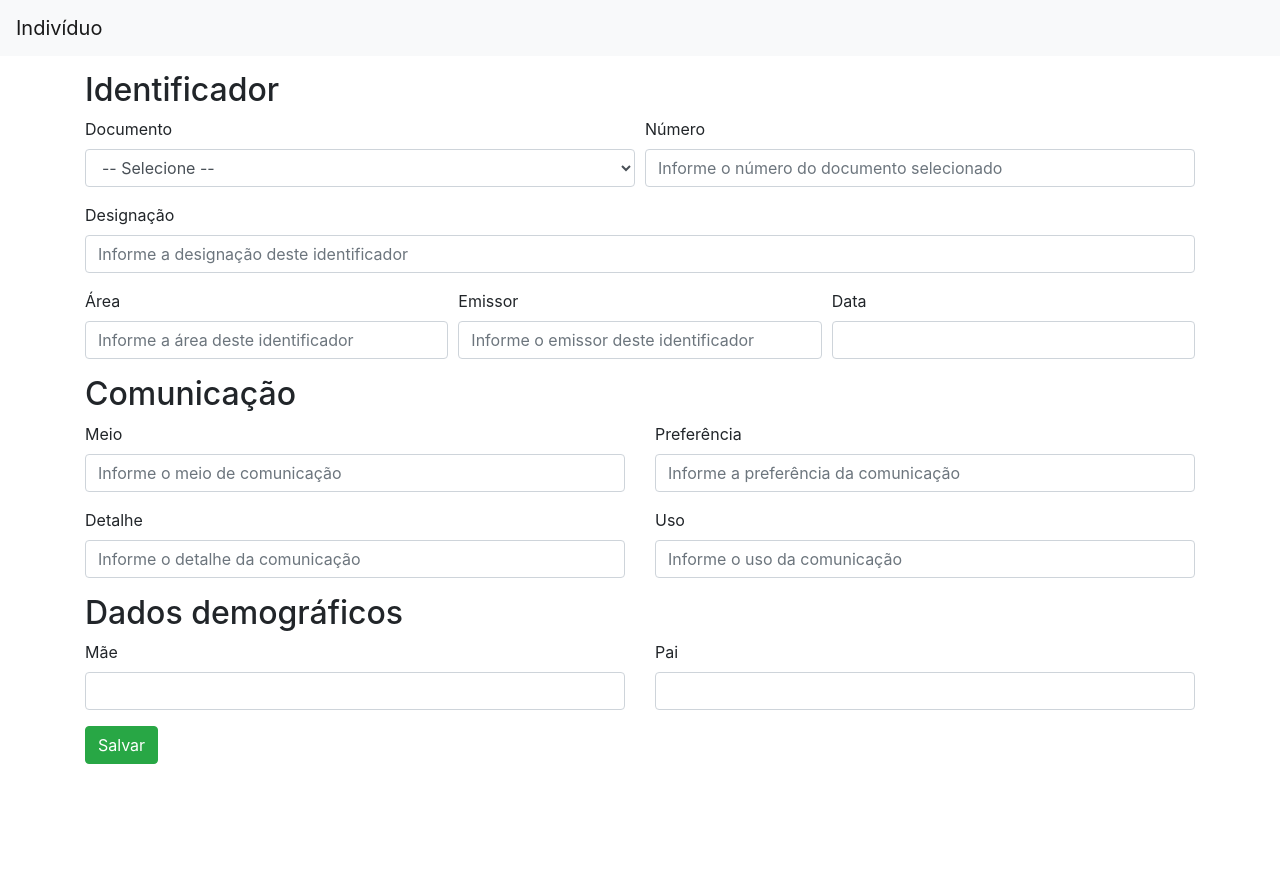
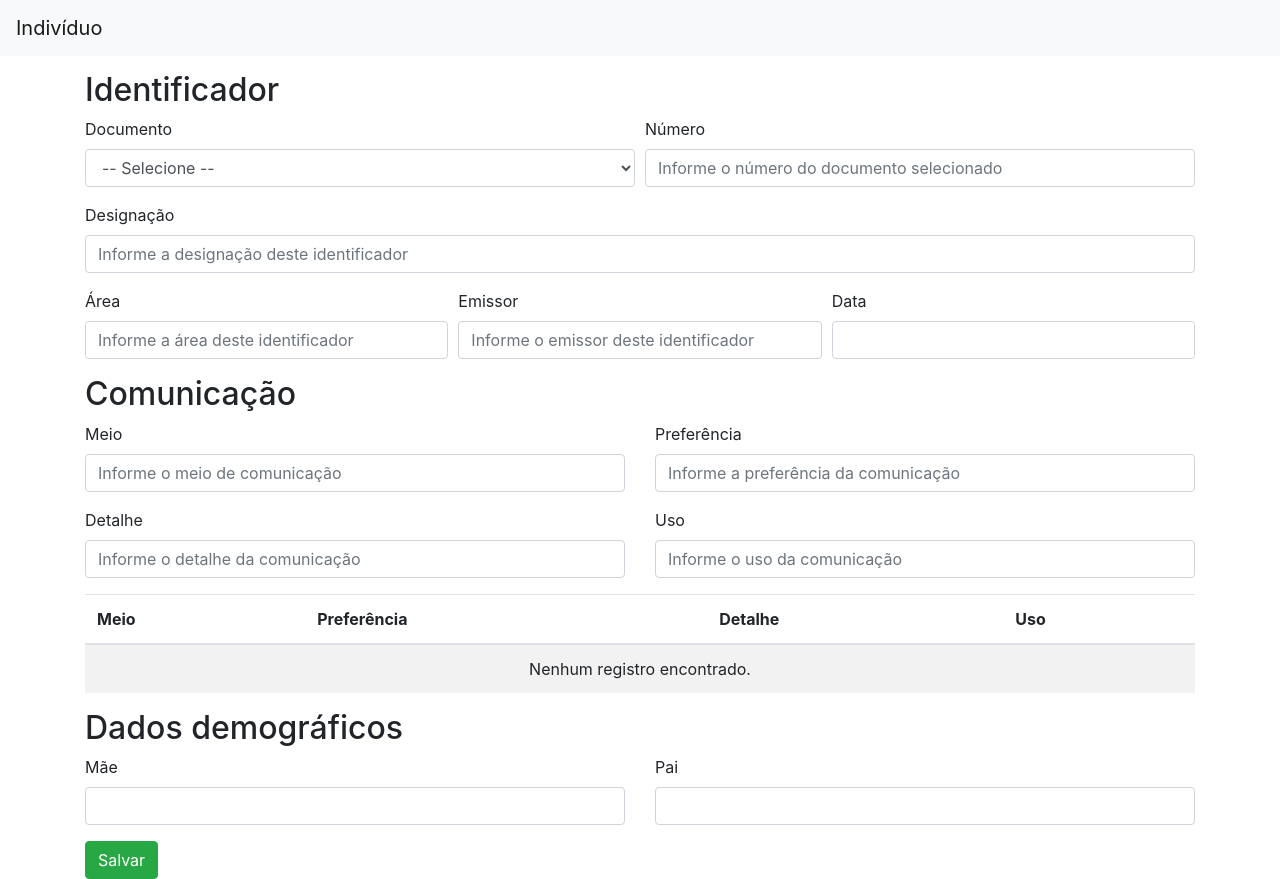
Before and after one commit to orenatoaraujo/fe-2018, an Angular app: page /individuos in a window 1280 px wide. Before the commit the page ends 800 px from the top, so only its background shows below. Built offline with nearby package versions, Linux system fonts and the light colour scheme.

Commit message:
Adicionando a listagem de comunicações

```diff
--- a/src/app/app.module.ts
+++ b/src/app/app.module.ts
@@ -9,6 +9,7 @@ import { IdentificadorComponent } from './identificador/identificador.component'
 import { DadosDemograficosComponent } from './dados-demograficos/dados-demograficos.component';
 import { IndividuosComponent } from './individuos/individuos.component';
 import { ComunicacaoComponent } from './comunicacao/comunicacao.component';
+import { ComunicacaoListaComponent } from './comunicacao/comunicacao-lista.component';
 
 const appRoutes: Routes = [
   { path: 'identificador', component: IdentificadorComponent },
@@ -23,7 +24,8 @@ const appRoutes: Routes = [
     IdentificadorComponent,
     DadosDemograficosComponent,
     IndividuosComponent,
-    ComunicacaoComponent
+    ComunicacaoComponent,
+    ComunicacaoListaComponent
   ],
   imports: [
     BrowserModule,
--- /dev/null
+++ b/src/app/comunicacao/comunicacao-lista.component.html
@@ -0,0 +1,28 @@
+<div class="row">
+  <div class="col-xs-12 col-sm-12 col-md-12 col-lg-12 col-xl-12">
+    <table class="table table-striped table-hover">
+
+        <thead>
+            <tr>
+                <th>Meio</th>
+                <th>Preferência</th>
+                <th>Detalhe</th>
+                <th>Uso</th>
+            </tr>
+        </thead>
+
+        <tbody>
+            <tr *ngIf="comunicacoes.length == 0">
+                <td colspan="4" align="center">Nenhum registro encontrado.</td>
+            </tr>
+            <tr *ngFor="let c of comunicacoes" >
+                <td>{{ c.meio }}</td>
+                <td>{{ c.preferencia }}</td>
+                <td>{{ c.detalhe }}</td>
+                <td>{{ c.uso }}</td>
+            </tr>
+        </tbody>
+
+    </table>
+  </div>
+</div>
--- /dev/null
+++ b/src/app/comunicacao/comunicacao-lista.component.ts
@@ -0,0 +1,24 @@
+import { Component, OnInit } from '@angular/core';
+
+import { Comunicacao } from './comunicacao.model';
+
+@Component({
+  selector: 'app-comunicacao-lista',
+  templateUrl: './comunicacao-lista.component.html',
+  styleUrls: ['./comunicacao-lista.component.css']
+})
+export class ComunicacaoListaComponent implements OnInit {
+
+  comunicacoes: Comunicacao[] = [];
+  mensagem: {};
+  classesCss: {};
+  private currentTimeout: any;
+
+  constructor(
+  ) {}
+
+  ngOnInit(): void {
+
+  }
+
+}
--- a/src/app/comunicacao/comunicacao.component.html
+++ b/src/app/comunicacao/comunicacao.component.html
@@ -30,3 +30,5 @@
       </div>
   </div>
 </form>
+
+<app-comunicacao-lista></app-comunicacao-lista>
```
Also changed, not shown: src/app/comunicacao/comunicacao.model.ts (added, +11 -0 lines), src/app/comunicacao/comunicacao-lista.component.css (added), 1 other file (tests, documents, lock files or other folders).
